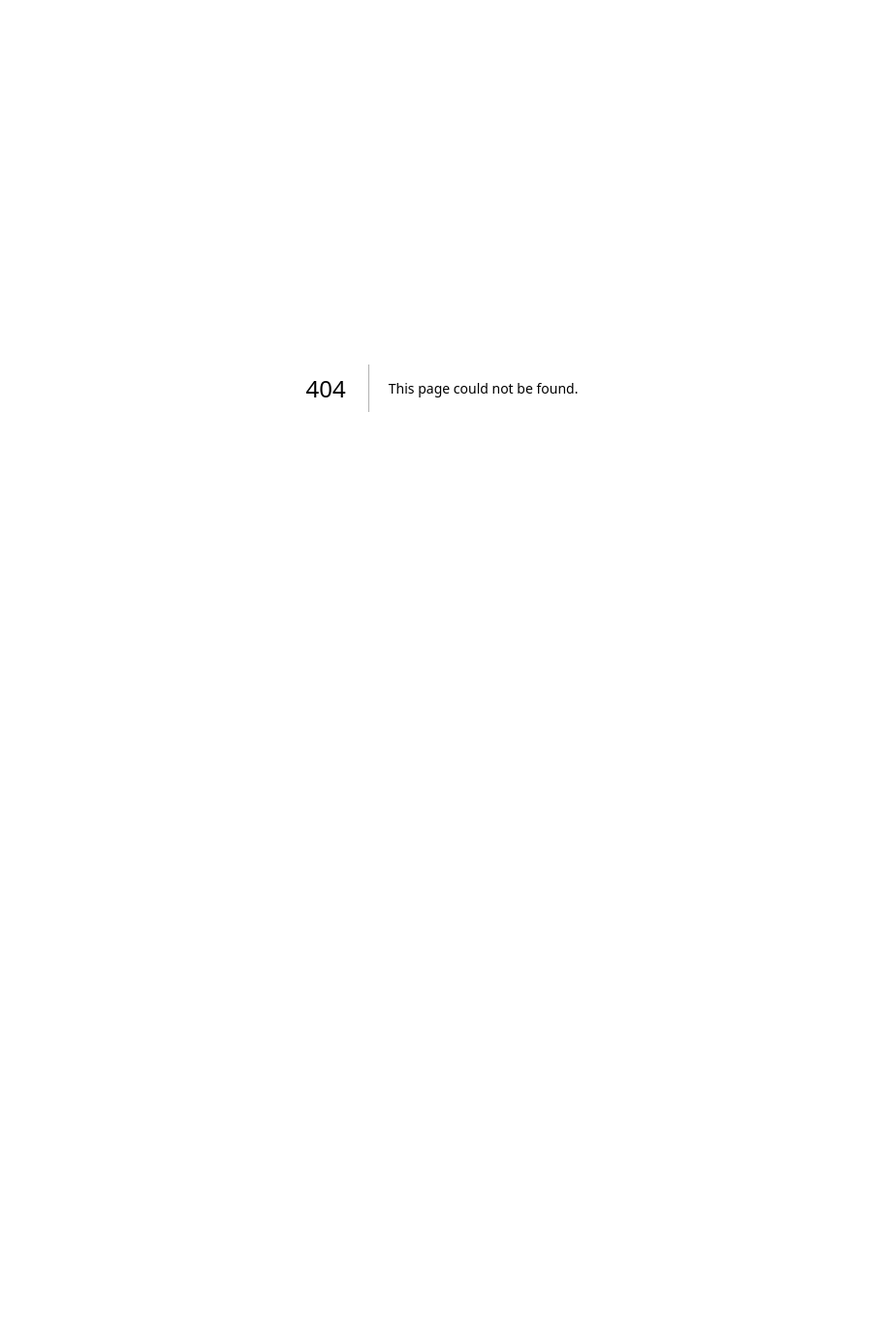
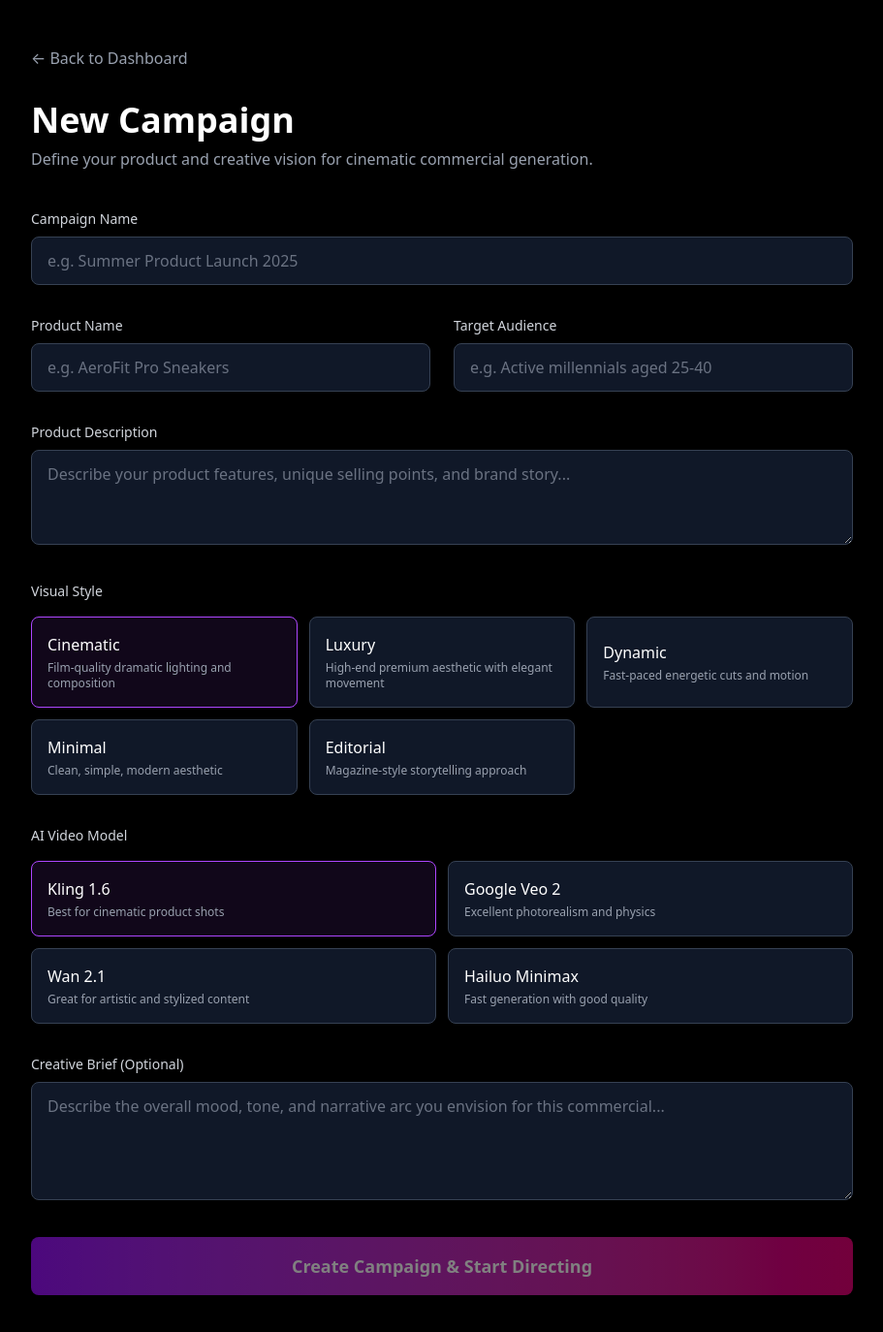
Before and after one commit to robertgrant-arch/cinematic-ai-studio, a Next.js app: page /campaign/new in a window 1280 px wide. Before the commit this address had no page. Shown: the top 1374 px of the page at 97% size, without its empty margins (184-1095 px from the left). Before the commit the page ends 800 px from the top, so only its background shows below. Built offline with nearby package versions, Linux system fonts and the light colour scheme.

Commit message:
Add new campaign creation page with style and model selection

```diff
--- /dev/null
+++ b/src/app/campaign/new/page.tsx
@@ -0,0 +1,187 @@
+'use client'
+
+import { useState } from 'react'
+import { useRouter } from 'next/navigation'
+
+const STYLES = [
+  { id: 'cinematic', label: 'Cinematic', desc: 'Film-quality dramatic lighting and composition' },
+  { id: 'luxury', label: 'Luxury', desc: 'High-end premium aesthetic with elegant movement' },
+  { id: 'dynamic', label: 'Dynamic', desc: 'Fast-paced energetic cuts and motion' },
+  { id: 'minimal', label: 'Minimal', desc: 'Clean, simple, modern aesthetic' },
+  { id: 'editorial', label: 'Editorial', desc: 'Magazine-style storytelling approach' },
+]
+
+const MODELS = [
+  { id: 'kling', label: 'Kling 1.6', desc: 'Best for cinematic product shots' },
+  { id: 'veo', label: 'Google Veo 2', desc: 'Excellent photorealism and physics' },
+  { id: 'wan', label: 'Wan 2.1', desc: 'Great for artistic and stylized content' },
+  { id: 'hailuo', label: 'Hailuo Minimax', desc: 'Fast generation with good quality' },
+]
+
+export default function NewCampaignPage() {
+  const router = useRouter()
+  const [loading, setLoading] = useState(false)
+  const [form, setForm] = useState({
+    name: '',
+    productName: '',
+    productDescription: '',
+    targetAudience: '',
+    style: 'cinematic',
+    model: 'kling',
+    description: '',
+  })
+
+  const handleSubmit = async (e: React.FormEvent) => {
+    e.preventDefault()
+    setLoading(true)
+    try {
+      const res = await fetch('/api/campaigns', {
+        method: 'POST',
+        headers: { 'Content-Type': 'application/json' },
+        body: JSON.stringify(form),
+      })
+      const data = await res.json()
+      if (data.project) {
+        router.push(`/campaign/${data.project.id}`)
+      }
+    } catch (err) {
+      console.error(err)
+    } finally {
+      setLoading(false)
+    }
+  }
+
+  return (
+    <div className="min-h-screen bg-black text-white">
+      <div className="max-w-4xl mx-auto px-6 py-12">
+        <button
+          onClick={() => router.push('/dashboard')}
+          className="text-gray-400 hover:text-white mb-8 flex items-center gap-2"
+        >
+          ← Back to Dashboard
+        </button>
+
+        <h1 className="text-4xl font-bold mb-2">New Campaign</h1>
+        <p className="text-gray-400 mb-10">
+          Define your product and creative vision for cinematic commercial generation.
+        </p>
+
+        <form onSubmit={handleSubmit} className="space-y-8">
+          {/* Campaign Name */}
+          <div>
+            <label className="block text-sm font-medium text-gray-300 mb-2">Campaign Name</label>
+            <input
+              type="text"
+              required
+              value={form.name}
+              onChange={(e) => setForm({ ...form, name: e.target.value })}
+              placeholder="e.g. Summer Product Launch 2025"
+              className="w-full bg-gray-900 border border-gray-700 rounded-lg px-4 py-3 text-white placeholder-gray-500 focus:outline-none focus:ring-2 focus:ring-purple-500"
+            />
+          </div>
+
+          {/* Product Info */}
+          <div className="grid grid-cols-1 md:grid-cols-2 gap-6">
+            <div>
+              <label className="block text-sm font-medium text-gray-300 mb-2">Product Name</label>
+              <input
+                type="text"
+                value={form.productName}
+                onChange={(e) => setForm({ ...form, productName: e.target.value })}
+                placeholder="e.g. AeroFit Pro Sneakers"
+                className="w-full bg-gray-900 border border-gray-700 rounded-lg px-4 py-3 text-white placeholder-gray-500 focus:outline-none focus:ring-2 focus:ring-purple-500"
+              />
+            </div>
+            <div>
+              <label className="block text-sm font-medium text-gray-300 mb-2">Target Audience</label>
+              <input
+                type="text"
+                value={form.targetAudience}
+                onChange={(e) => setForm({ ...form, targetAudience: e.target.value })}
+                placeholder="e.g. Active millennials aged 25-40"
+                className="w-full bg-gray-900 border border-gray-700 rounded-lg px-4 py-3 text-white placeholder-gray-500 focus:outline-none focus:ring-2 focus:ring-purple-500"
+              />
+            </div>
+          </div>
+
+          {/* Product Description */}
+          <div>
+            <label className="block text-sm font-medium text-gray-300 mb-2">Product Description</label>
+            <textarea
+              value={form.productDescription}
+              onChange={(e) => setForm({ ...form, productDescription: e.target.value })}
+              rows={3}
+              placeholder="Describe your product features, unique selling points, and brand story..."
+              className="w-full bg-gray-900 border border-gray-700 rounded-lg px-4 py-3 text-white placeholder-gray-500 focus:outline-none focus:ring-2 focus:ring-purple-500"
+            />
+          </div>
+
+          {/* Style Selection */}
+          <div>
+            <label className="block text-sm font-medium text-gray-300 mb-4">Visual Style</label>
+            <div className="grid grid-cols-2 md:grid-cols-3 gap-3">
+              {STYLES.map((s) => (
+                <button
+                  key={s.id}
+                  type="button"
+                  onClick={() => setForm({ ...form, style: s.id })}
+                  className={`p-4 rounded-lg border text-left transition-all ${
+                    form.style === s.id
+                      ? 'border-purple-500 bg-purple-500/10'
+                      : 'border-gray-700 bg-gray-900 hover:border-gray-500'
+                  }`}
+                >
+                  <div className="font-medium">{s.label}</div>
+                  <div className="text-xs text-gray-400 mt-1">{s.desc}</div>
+                </button>
+              ))}
+            </div>
+          </div>
+
+          {/* AI Model Selection */}
+          <div>
+            <label className="block text-sm font-medium text-gray-300 mb-4">AI Video Model</label>
+            <div className="grid grid-cols-2 gap-3">
+              {MODELS.map((m) => (
+                <button
+                  key={m.id}
+                  type="button"
+                  onClick={() => setForm({ ...form, model: m.id })}
+                  className={`p-4 rounded-lg border text-left transition-all ${
+                    form.model === m.id
+                      ? 'border-purple-500 bg-purple-500/10'
+                      : 'border-gray-700 bg-gray-900 hover:border-gray-500'
+                  }`}
+                >
+                  <div className="font-medium">{m.label}</div>
+                  <div className="text-xs text-gray-400 mt-1">{m.desc}</div>
+                </button>
+              ))}
+            </div>
+          </div>
+
+          {/* Creative Brief */}
+          <div>
+            <label className="block text-sm font-medium text-gray-300 mb-2">Creative Brief (Optional)</label>
+            <textarea
+              value={form.description}
+              onChange={(e) => setForm({ ...form, description: e.target.value })}
+              rows={4}
+              placeholder="Describe the overall mood, tone, and narrative arc you envision for this commercial..."
+              className="w-full bg-gray-900 border border-gray-700 rounded-lg px-4 py-3 text-white placeholder-gray-500 focus:outline-none focus:ring-2 focus:ring-purple-500"
+            />
+          </div>
+
+          {/* Submit */}
+          <button
+            type="submit"
+            disabled={loading || !form.name}
+            className="w-full py-4 bg-gradient-to-r from-purple-600 to-pink-600 rounded-lg font-semibold text-lg hover:from-purple-500 hover:to-pink-500 transition-all disabled:opacity-50 disabled:cursor-not-allowed"
+          >
+            {loading ? 'Creating Campaign...' : 'Create Campaign & Start Directing'}
+          </button>
+        </form>
+      </div>
+    </div>
+  )
+}
```
